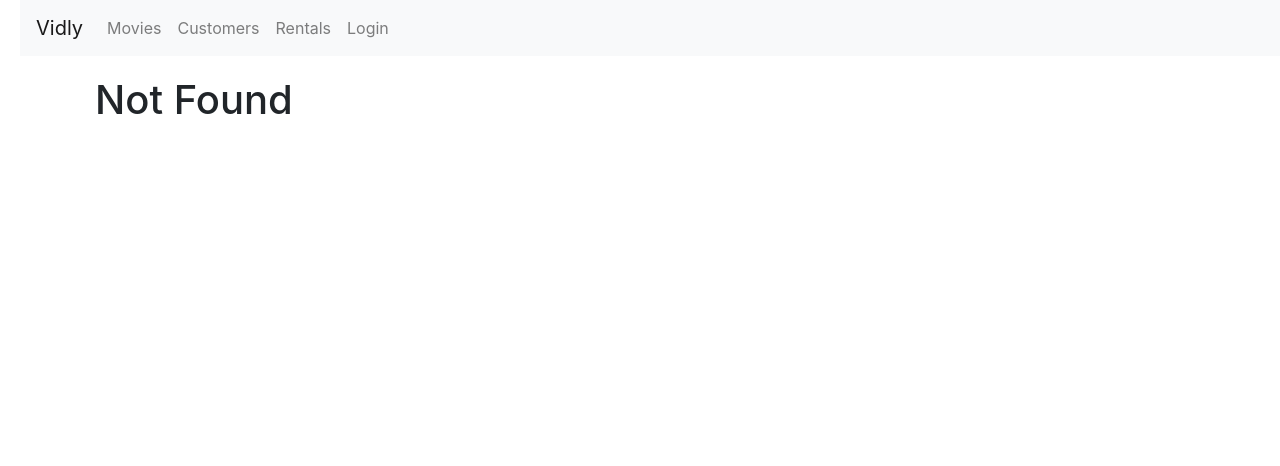
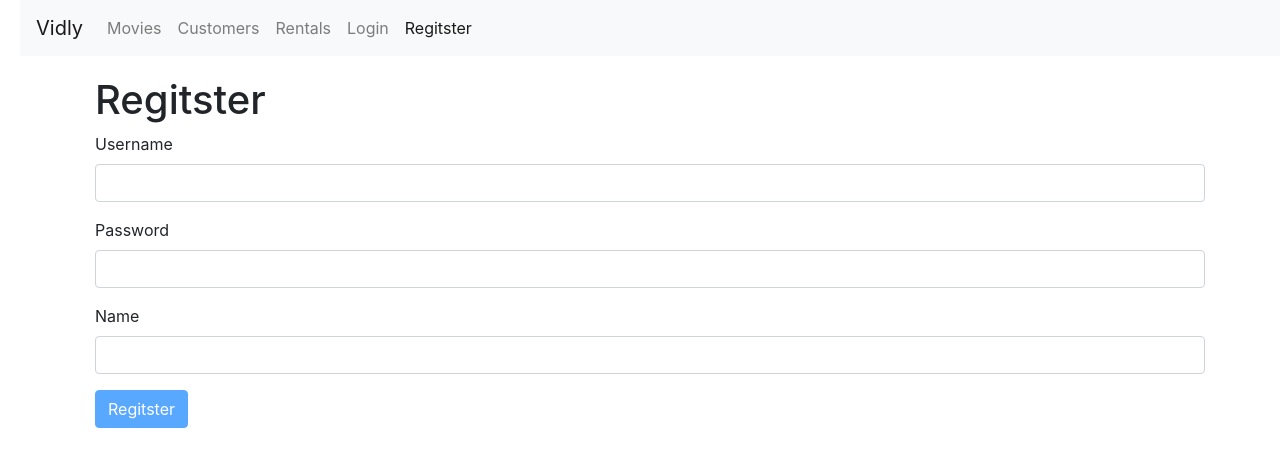
Before and after one commit to toTheMoon247/vidly, a React (Create React App) app: page /register in a window 1280 px wide. Before the commit this address led to /not-found. Shown: the top 466 px of the page. Built offline with nearby package versions, Linux system fonts and the light colour scheme.

Commit message:
Added login form

```diff
--- a/src/App.js
+++ b/src/App.js
@@ -7,6 +7,7 @@
 import NavBar from './components/navBar';
 import MovieForm from './components/movieForm';
 import LoginForm from './components/loginForm';
+import RegisterForm from './components/registerForm';
 import './App.css';
 
 function App() {
@@ -15,6 +16,7 @@
       <NavBar />
       <main className="container">
         <Switch>
+          <Route path="/register" component={RegisterForm}/>
           <Route path="/login" component={LoginForm}/>
           <Route path="/movies/:id" component={MovieForm}/>
           <Route path="/movies" component={Movies}></Route>
--- a/src/components/navBar.jsx
+++ b/src/components/navBar.jsx
@@ -16,6 +16,7 @@
           <NavLink className="nav-link" to="/customers">Customers</NavLink >
           <NavLink className="nav-link" to="/rentals">Rentals</NavLink >
           <NavLink className="nav-link" to="/login">Login</NavLink >
+          <NavLink className="nav-link" to="/register">Regitster</NavLink >
         </div>
       </div>
 
--- /dev/null
+++ b/src/components/registerForm.jsx
@@ -0,0 +1,37 @@
+import React from 'react';
+import Joi from 'joi-browser';
+import Form from './common/form';
+
+class RegisterForm extends Form {
+  state = {
+    data: { username: "", password: "", name: "" },
+    errors: {}
+  };
+
+  schema = {
+    username: Joi.string().required().email().label("Username"),
+    password: Joi.string().required().min(5).label("Password"),
+    name: Joi.string().required().label("Name")
+  };
+
+  doSubmit = () => {
+    console.log('Submitted');
+  };
+
+  render() {
+    return(
+      <div>
+        <h1>Regitster</h1>
+        <form onSubmit={this.handleSubmit}>
+          {this.renderInput('username', 'Username')}
+          {this.renderInput('password', 'Password', 'password')}
+          {this.renderInput('name', 'Name')}
+          {this.renderButton('Regitster')}
+        </form>
+      </div>
+    );
+  }
+
+}
+
+export default RegisterForm;
```
Also changed, not shown: 1 other file (tests, documents, lock files or other folders).
